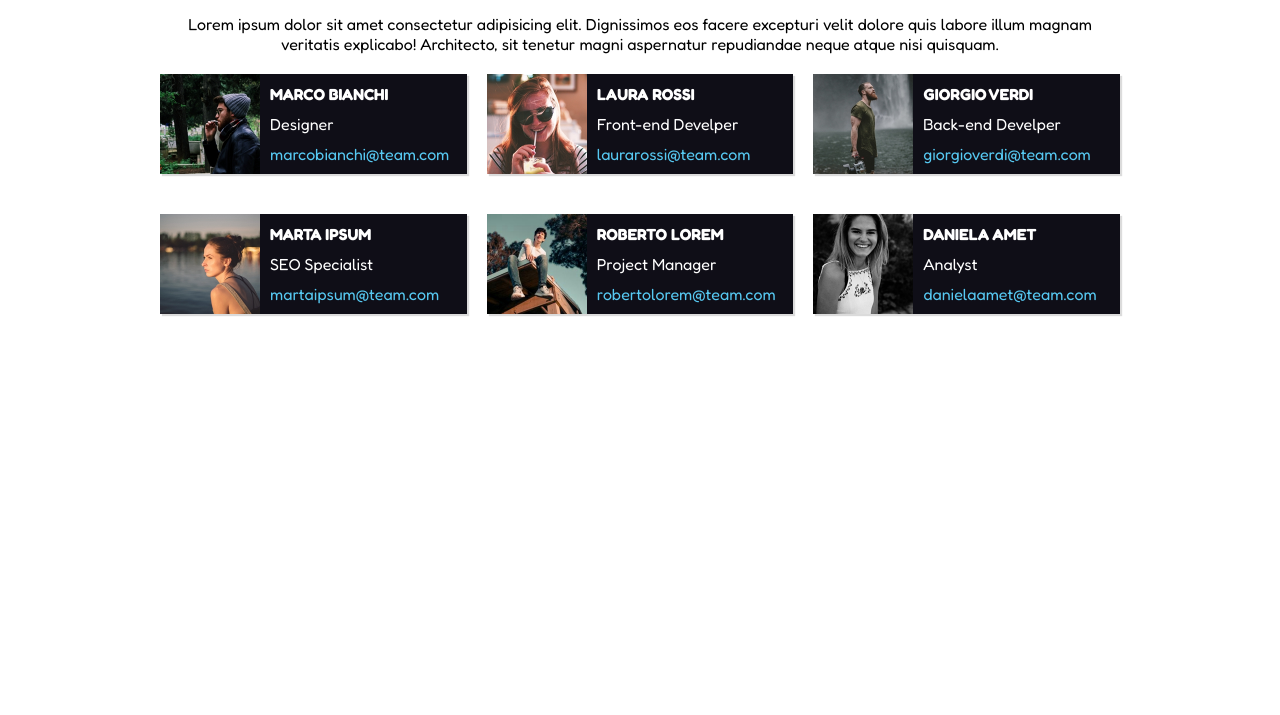
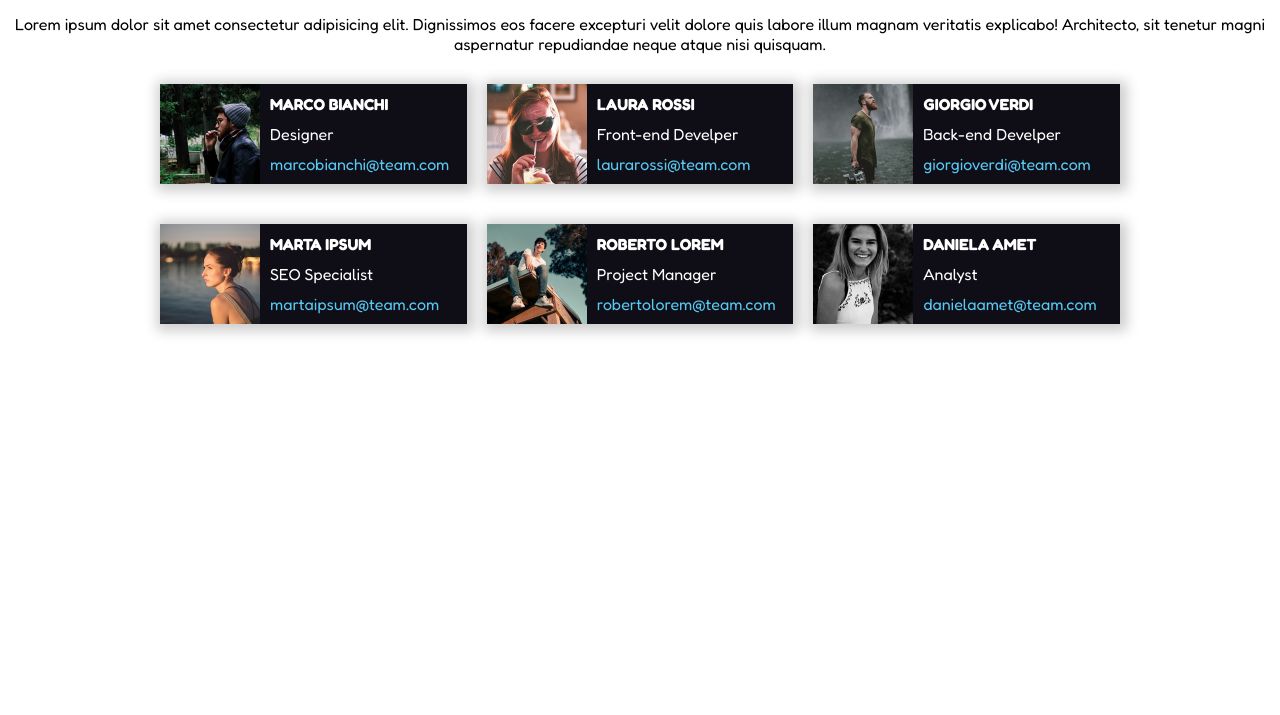
Before and after one commit to DanielePilati/html-css-flex-cards, a plain HTML site: page index.html in a window 1280 px wide. Shown: the part 85-800 px from the top of the page. Drawn offline with Linux system fonts and the light colour scheme.

Commit message:
[upd] borders fix

```diff
--- a/css/style.css
+++ b/css/style.css
@@ -14,7 +14,7 @@ h1 {
 }
 h4 {
   text-align: center;
-  margin-top: 20px;
+  margin: 10px auto;
   font-weight: 400;
 }
 
@@ -34,7 +34,7 @@ h4 {
 /*--------members----------*/
 
 .team-member {
-  box-shadow: 2px 2px 1px rgb(78, 78, 78, 20%);
+  box-shadow: 2px 2px 12px 5px rgba(0, 0, 0, 0.2);
   display: flex;
   background-color: #0f0e17;
   color: white;
--- a/index.html
+++ b/index.html
@@ -14,13 +14,13 @@
         <h1>Meet Our Team</h1>
     </header>
     <main>
+        <h4>
+            Lorem ipsum dolor sit amet consectetur adipisicing elit. Dignissimos eos
+            facere excepturi velit dolore quis labore illum magnam veritatis
+            explicabo! Architecto, sit tenetur magni aspernatur repudiandae neque
+            atque nisi quisquam.
+        </h4>
         <div class="container">
-            <h4>
-                Lorem ipsum dolor sit amet consectetur adipisicing elit. Dignissimos eos
-                facere excepturi velit dolore quis labore illum magnam veritatis
-                explicabo! Architecto, sit tenetur magni aspernatur repudiandae neque
-                atque nisi quisquam.
-            </h4>
             <div class="team-list">
                 <div class="team-member">
                     <img src="img/male1.png" alt="foto-marco-bianchi" />
```
